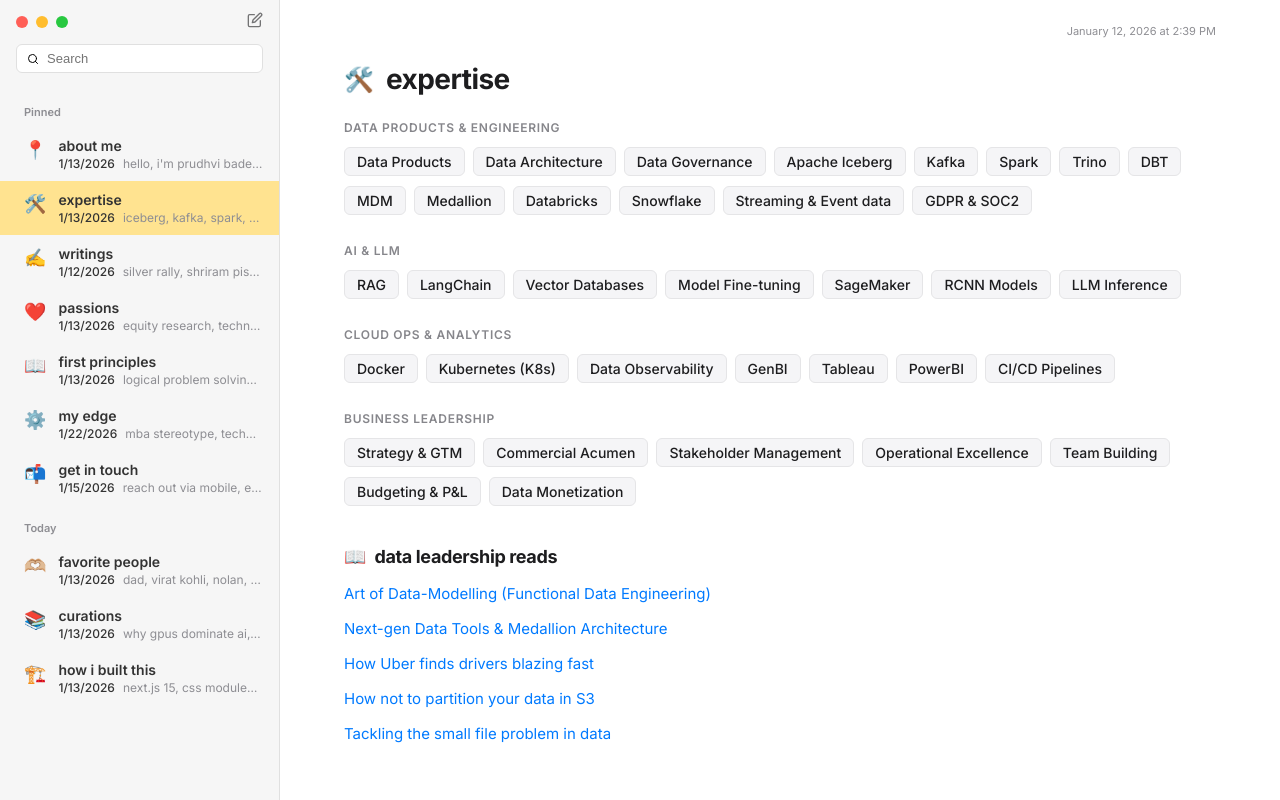
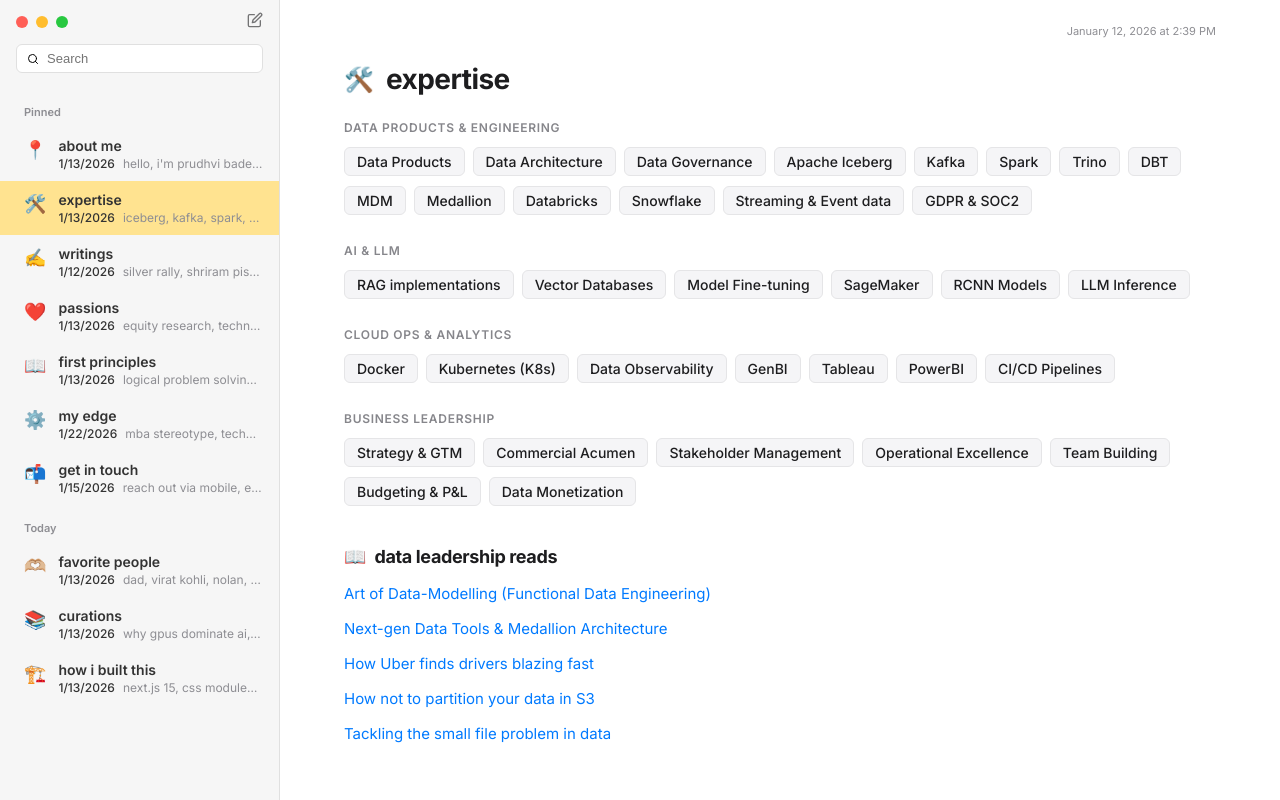
Before and after one commit to PrudhviBade/myprofile, a Next.js app: page /expertise in a window 1280 px wide. Built offline with nearby package versions, Linux system fonts and the light colour scheme.

Commit message:
cosmetic changes

```diff
--- a/src/app/expertise/page.tsx
+++ b/src/app/expertise/page.tsx
@@ -4,11 +4,11 @@
     const stacks = [
         {
             domain: "Data Products & Engineering",
-            techs: ["Data Products", "Data Architecture", "Data Governance","Apache Iceberg", "Kafka", "Spark", "Trino", "DBT", "MDM", "Medallion", "Databricks", "Snowflake", "Streaming & Event data", "GDPR & SOC2"]
+            techs: ["Data Products", "Data Architecture", "Data Governance", "Apache Iceberg", "Kafka", "Spark", "Trino", "DBT", "MDM", "Medallion", "Databricks", "Snowflake", "Streaming & Event data", "GDPR & SOC2"]
         },
         {
             domain: "AI & LLM",
-            techs: ["RAG", "LangChain", "Vector Databases", "Model Fine-tuning", "SageMaker", "RCNN Models", "LLM Inference"]
+            techs: ["RAG implementations", "Vector Databases", "Model Fine-tuning", "SageMaker", "RCNN Models", "LLM Inference"]
         },
         {
             domain: "Cloud Ops & Analytics",
```
Also changed, not shown: 1 other file (tests, documents, lock files or other folders).
